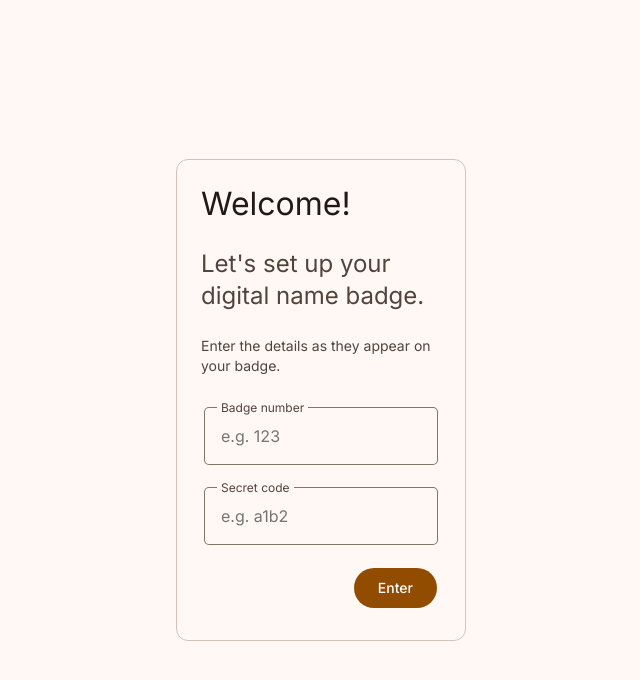
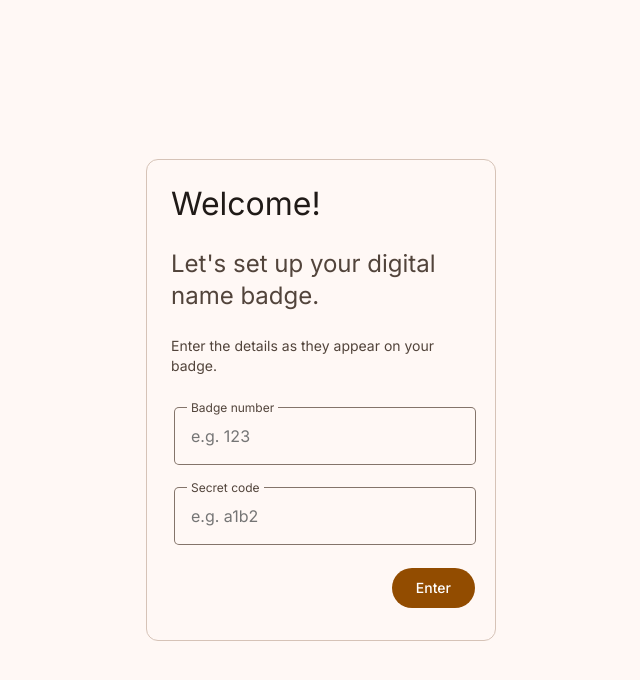
Before and after one commit to mhmatthall/badgeman-redux, a Next.js app: page / in a window 1280 px wide. Shown: the top 680 px of the page, without its empty margins (319-959 px from the left). Built offline with nearby package versions, Linux system fonts and the light colour scheme.

Commit message:
Improve Card styling

```diff
--- a/src/components/Card.jsx
+++ b/src/components/Card.jsx
@@ -9,9 +9,10 @@ export default function Card({
   actionsDivider,
   actionsAlignment = "right",
   variant,
+  ...props
 }) {
   return (
-    <div className={style["container-" + variant]}>
+    <div className={style["container-" + variant]} {...props}>
       {headline && <h1 className={style.headline}>{headline}</h1>}
       {subhead && <h2 className={style.subhead}>{subhead}</h2>}
       {description && <p className={style.description}>{description}</p>}
--- a/src/components/Card.module.scss
+++ b/src/components/Card.module.scss
@@ -7,7 +7,7 @@
   display: flex;
   flex-direction: column;
   align-items: flex-start;
-  max-width: 240px;
+  width: 300px;
   height: auto;
   padding: theme.$medium-margin;
   gap: theme.$medium-margin;
@@ -31,7 +31,8 @@
     color: theme.$on-surface-variant;
   }
 
-  .actionsDivider {
+  .actionsDivider,
+  hr {
     display: flex;
     width: 100%;
     padding-left: 0px;
```
